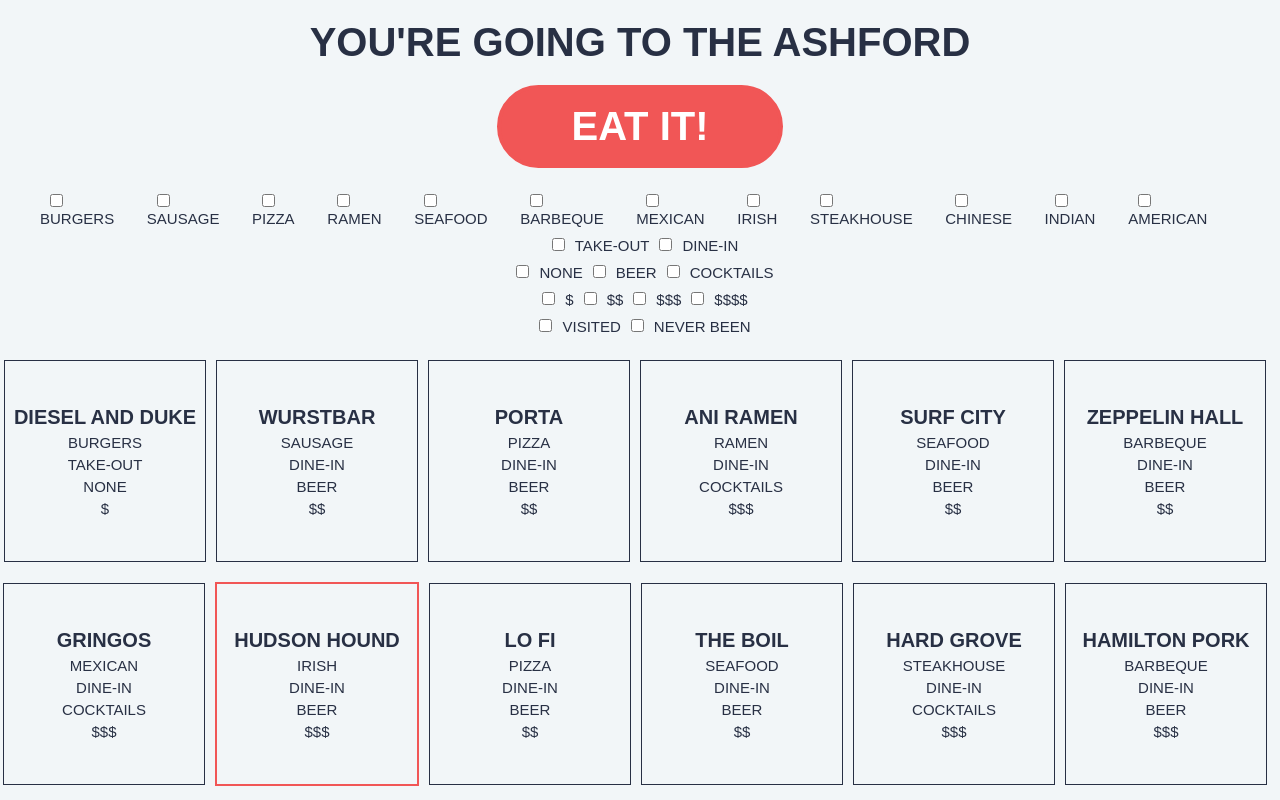
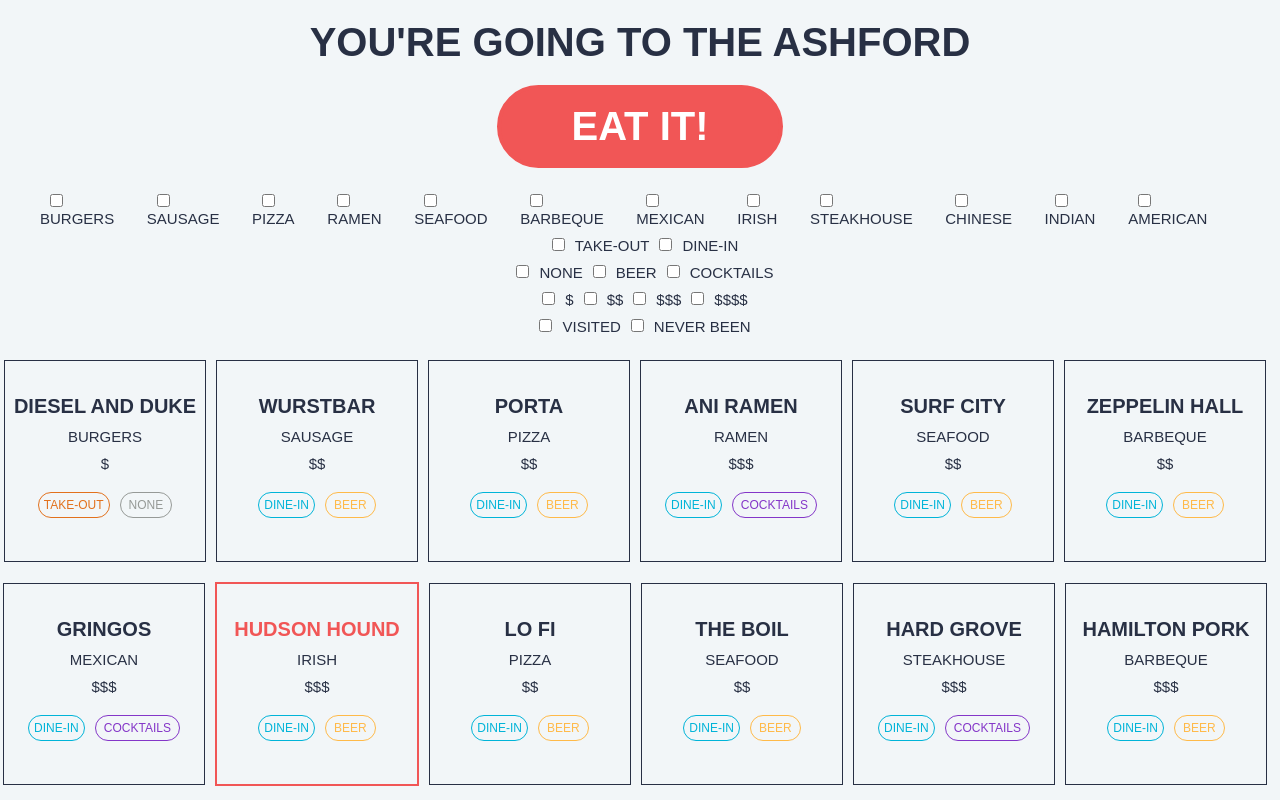
Before and after one commit to megdadkins7/restaurant-picker, a React (Create React App) app: page / in a window 1280 px wide. Shown: the top 800 px of the page. Built offline with nearby package versions, Linux system fonts and the light colour scheme.

Commit message:
location and alcohol styles added

```diff
--- a/src/components/RestaurantList.js
+++ b/src/components/RestaurantList.js
@@ -17,21 +17,47 @@
   flex-direction: column;
   justify-content: center;
   align-items: center;
-  border: ${prop => prop.visited === 'true' ? '1px solid #283044' : '2px solid #F15656'};
+  border: ${props => props.visited === 'true' ? '1px solid #283044' : '2px solid #F15656'};
   width: 200px;
   height: 200px;
   margin-top: 20px;
   margin-right: 10px;
-  color: ${prop => prop.visited ? '#283044' : '#F15656'};
   .RestaurantName {
+    margin-bottom: 5px;
     font-size: 20px;
     font-weight: 600;
-    text-transform: uppercase
+    text-transform: uppercase;
+    color: ${props => props.visited === 'true' ? '#283044' : '#F15656'};
   }
   .RestaurantType {
-    margin-top: 5px;
+    margin: 5px;
     text-transform: uppercase;
+    color: #283044;
   }
+`;
+
+const StyledTags = styled.div`
+  display: flex;
+  margin: 10px;
+  font-size: 12px;
+`;
+
+const StyledLocation =styled.div`
+  margin: 5px 10px 0 0;
+  padding: 5px;
+  text-transform: uppercase;
+  color: ${props => props.color};
+  border: 1px solid ${props => props.color};
+  border-radius: 13px;
+;`
+
+const StyledAlcohol = styled.div`
+  margin-top: 5px;
+  padding: 5px 8px;
+  text-transform: uppercase;
+  color: ${props => props.color};
+  border: 1px solid ${props => props.color};
+  border-radius: 13px;
 `;
 
 export default function RestaurantList({ visibleRestaurants }) {
@@ -40,11 +66,13 @@
     <StyledRestaurantView>
       {visibleRestaurants.map(restaurant => (
         <StyledRestaurantList visited={restaurant.visited} key={restaurant.id}>
-        <div className='RestaurantName'>{restaurant.name}</div>
-        <div className='RestaurantType'>{restaurant.type}</div>
-        <div className='RestaurantType'>{restaurant.location}</div>
-        <div className='RestaurantType'>{restaurant.alcohol}</div>
-        <div className='RestaurantType'>{transformPrice(restaurant.price)}</div>
+          <div className='RestaurantName' visited={restaurant.visited}>{restaurant.name}</div>
+          <div className='RestaurantType'>{restaurant.type}</div>
+          <div className='RestaurantType'>{transformPrice(restaurant.price)}</div>
+          <StyledTags>
+            <StyledLocation color={restaurant.locationColor}>{restaurant.location}</StyledLocation>
+            <StyledAlcohol color={restaurant.alcoholColor}>{restaurant.alcohol}</StyledAlcohol>
+          </StyledTags>
         </StyledRestaurantList>
       ))}
     </StyledRestaurantView>
--- a/src/data.js
+++ b/src/data.js
@@ -6,7 +6,9 @@
     visited: 'true',
     location: 'take-out',
     alcohol: 'none',
-    price: 'cheap'
+    price: 'cheap',
+    locationColor: '#E2711D',
+    alcoholColor: '#969A97',
   },
   {
     id: 'wurstbar',
@@ -15,7 +17,9 @@
     visited: 'true',
     location: 'dine-in',
     alcohol: 'beer',
-    price: 'affordable'
+    price: 'affordable',
+    locationColor: '#00B4D8',
+    alcoholColor: '#ffba49',
   },
   {
     id: 'porta',
@@ -24,7 +28,9 @@
     visited: 'true',
     location: 'dine-in',
     alcohol: 'beer',
-    price: 'affordable'
+    price: 'affordable',
+    locationColor: '#00B4D8',
+    alcoholColor: '#ffba49',
   },
   {
     id: 'aniRamen',
@@ -33,7 +39,9 @@
     visited: 'true',
     location: 'dine-in',
     alcohol: 'cocktails',
-    price: 'average'
+    price: 'average',
+    locationColor: '#00B4D8',
+    alcoholColor: '#8436c8',
   },
   {
     id: 'surfCity',
@@ -42,7 +50,9 @@
     visited: 'true',
     location: 'dine-in',
     alcohol: 'beer',
-    price: 'affordable'
+    price: 'affordable',
+    locationColor: '#00B4D8',
+    alcoholColor: '#ffba49',
   },
   {
     id: 'zeppelinHall',
@@ -51,7 +61,9 @@
     visited: 'true',
     location: 'dine-in',
     alcohol: 'beer',
-    price: 'affordable'
+    price: 'affordable',
+    locationColor: '#00B4D8',
+    alcoholColor: '#ffba49',
   },
   {
     id: 'gringos',
@@ -60,7 +72,9 @@
     visited: 'true',
     location: 'dine-in',
     alcohol: 'cocktails',
-    price: 'average'
+    price: 'average',
+    locationColor: '#00B4D8',
+    alcoholColor: '#8436c8',
   },
   {
     id: 'hudsonHound',
@@ -69,7 +83,9 @@
     visited: 'false',
     location: 'dine-in',
     alcohol: 'beer',
-    price: 'average'
+    price: 'average',
+    locationColor: '#00B4D8',
+    alcoholColor: '#ffba49',
   },
   {
     id: 'loFi',
@@ -78,7 +94,9 @@
     visited: 'true',
     location: 'dine-in',
     alcohol: 'beer',
-    price: 'affordable'
+    price: 'affordable',
+    locationColor: '#00B4D8',
+    alcoholColor: '#ffba49',
   },
   {
     id: 'theBoil',
@@ -87,7 +105,9 @@
     visited: 'true',
     location: 'dine-in',
     alcohol: 'beer',
-    price: 'affordable'
+    price: 'affordable',
+    locationColor: '#00B4D8',
+    alcoholColor: '#ffba49',
   },
   {
     id: 'hardGrove',
@@ -96,7 +116,9 @@
     visited: 'true',
     location: 'dine-in',
     alcohol: 'cocktails',
-    price: 'average'
+    price: 'average',
+    locationColor: '#00B4D8',
+    alcoholColor: '#8436c8',
   },
   {
     id: 'hamiltonPork',
@@ -105,7 +127,9 @@
     visited: 'true',
     location: 'dine-in',
     alcohol: 'beer',
-    price: 'average'
+    price: 'average',
+    locationColor: '#00B4D8',
+    alcoholColor: '#ffba49',
   },
   {
     id: 'leftBank',
@@ -114,7 +138,9 @@
     visited: 'true',
     location: 'dine-in',
     alcohol: 'beer',
-    price: 'average'
+    price: 'average',
+    locationColor: '#00B4D8',
+    alcoholColor: '#ffba49',
   },
   {
     id: 'senHai',
@@ -123,7 +149,9 @@
     visited: 'true',
     location: 'take-out',
     alcohol: 'none',
-    price: 'cheap'
+    price: 'cheap',
+    locationColor: '#E2711D',
+    alcoholColor: '#969A97',
   },
   {
     id: 'cloveGarden',
@@ -132,7 +160,9 @@
     visited: 'true',
     location: 'take-out',
     alcohol: 'none',
-    price: 'average'
+    price: 'average',
+    locationColor: '#E2711D',
+    alcoholColor: '#969A97',
   },
   {
     id: 'southHouse',
@@ -141,7 +171,9 @@
     visited: 'true',
     location: 'dine-in',
     alcohol: 'cocktails',
-    price: 'average'
+    price: 'average',
+    locationColor: '#00B4D8',
+    alcoholColor: '#8436c8',
   },
   {
     id: 'theAshford',
@@ -150,7 +182,9 @@
     visited: 'false',
     location: 'dine-in',
     alcohol: 'cocktails',
-    price: 'expensive'
+    price: 'expensive',
+    locationColor: '#00B4D8',
+    alcoholColor: '#8436c8',
   },
   {
     id: 'taqueria',
@@ -159,7 +193,9 @@
     visited: 'true',
     location: 'dine-in',
     alcohol: 'beer',
-    price: 'average'
+    price: 'average',
+    locationColor: '#00B4D8',
+    alcoholColor: '#ffba49',
   },
   {
     id: 'tacoria',
@@ -168,7 +204,9 @@
     visited: 'true',
     location: 'take-out',
     alcohol: 'none',
-    price: 'affordable'
+    price: 'affordable',
+    locationColor: '#E2711D',
+    alcoholColor: '#969A97',
   },
   {
     id: 'graceOMalleys',
@@ -177,7 +215,9 @@
     visited: 'false',
     location: 'dine-in',
     alcohol: 'cocktails',
-    price: 'average'
+    price: 'average',
+    locationColor: '#00B4D8',
+    alcoholColor: '#8436c8',
   },
   {
     id: 'tonyBaloneys',
@@ -186,11 +226,11 @@
     visited: 'true',
     location: 'take-out',
     alcohol: 'none',
-    price: 'affordable'
+    price: 'affordable',
+    locationColor: '#E2711D',
+    alcoholColor: '#969A97',
   }
 ]
-
-
 export const transformPrice = (restaurants) => {
   switch(restaurants) {
     case 'cheap':
```
